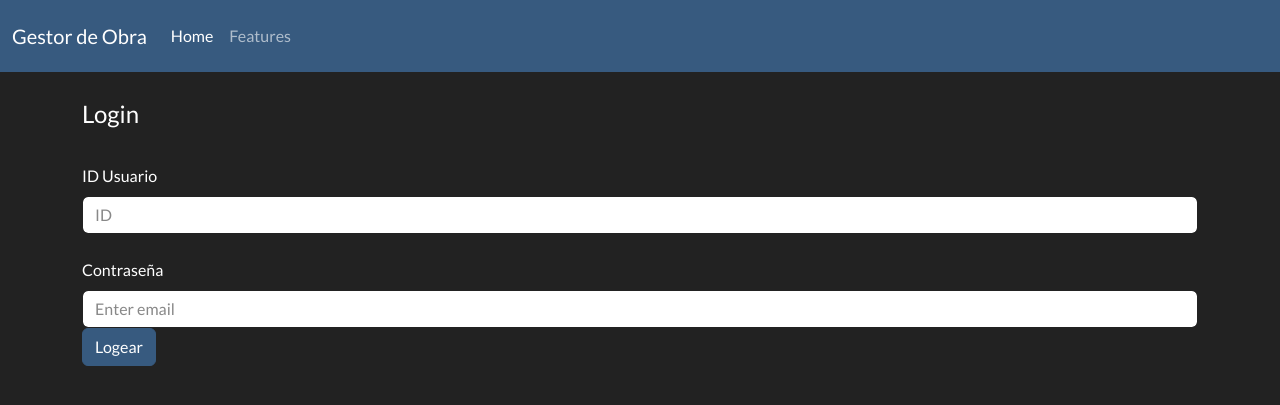
After one commit to KanaRC95/gestorObra, a Flask app: page /login in a window 1280 px wide. The commit adds this page. Shown: the top 405 px of the page. Run offline with Flask 2, Linux system fonts and the light colour scheme; some libraries are stand-ins or nearby versions.

Commit message:
30 Agosto 2022

```diff
--- a/App.py
+++ b/App.py
@@ -1,5 +1,10 @@
 from flask import Flask, render_template, request, url_for, flash, redirect
+from flask_login import login_manager, LoginManager, UserMixin, login_user
+from flask_wtf import FlaskForm
+from wtforms import StringField, PasswordField, SubmitField
 from pyravendb.store import document_store
+from werkzeug.security import check_password_hash, generate_password_hash
+from werkzeug.urls import url_parse
 
 # sudo /opt/lampp/lampp start
 # sudo /opt/lampp/lampp stop
@@ -8,10 +13,37 @@ store = document_store.DocumentStore(urls=["http://localhost:8080"], database="g
 store.initialize()
 
 app = Flask(__name__, template_folder="templates")
+app.config['SECRET_KEY'] = '7110c8ae51a4b5af97be6534caef90e4bb9bdcb3380af008f90b23a5d1616bf319bc298105da20fe'
+
+
+class User(UserMixin):
+    def __init__(self, id, name, email, password, is_admin=False):
+        self.id = id
+        self.name = name
+        self.email = email
+        self.password = generate_password_hash(password)
+        self.is_admin = is_admin
+    def set_password(self, password):
+        self.password = generate_password_hash(password)
+    def check_password(self, password):
+        return check_password_hash(self.password, password)
+    def __repr__(self):
+        return '<User {}>'.format(self.email)
+
+@app.route('/login')
+def login ():
+    data = []
+    return render_template('login.html', contacts=data)
+
+
 @app.route('/')
 def index ():
     data = []
     return render_template('index.html', contacts=data)
 
+current_user = User("asd110","brian","a@a.com","1221321")
+
+
+
 if __name__=="__main__":
         app.run(port=3000,debug=True)
--- a/templates/layout.html
+++ b/templates/layout.html
@@ -7,7 +7,31 @@
     <link rel="stylesheet" href="{{url_for('static', filename='css/main.css')}}">
 </head>
 <body class="fondo">
+<nav class="navbar navbar-expand-lg navbar-dark bg-primary">
+  <div class="container-fluid">
+    <a class="navbar-brand" href="#">Gestor de Obra</a>
+    <button class="navbar-toggler" type="button" data-bs-toggle="collapse" data-bs-target="#navbarColor01" aria-controls="navbarColor01" aria-expanded="false" aria-label="Toggle navigation">
+      <span class="navbar-toggler-icon"></span>
+    </button>
+    <div class="collapse navbar-collapse" id="navbarColor01">
+      <ul class="navbar-nav me-auto">
+        <li class="nav-item">
+          <a class="nav-link active" href="#">Home
+            <span class="visually-hidden">(current)</span>
+          </a>
+        </li>
+        <li class="nav-item">
+          <a class="nav-link" href="#">Features</a>
+        </li>
+        <li class="nav-item">
 
+        </li>
+
+
+      </ul>
+    </div>
+  </div>
+</nav>
 
     <div class="container pt-4">
         {% block body %}
--- /dev/null
+++ b/templates/login.html
@@ -0,0 +1,26 @@
+{% extends "layout.html" %}
+{% block body %}
+<head>
+    <meta charset="UTF-8">
+    <title>Title</title>
+</head>
+<body>
+    <form action="/logear" method="POST" autocomplete="off">
+        <fieldset>
+            <legend>Login</legend>
+
+                <div class="form-group">
+                  <label for="exampleInputEmail1" class="form-label mt-4">ID Usuario</label>
+                  <input type="email" class="form-control" id="username" aria-describedby="emailHelp" placeholder="ID">
+
+                </div>
+                <div class="form-group">
+                  <label for="exampleInputEmail1" class="form-label mt-4">Contraseña</label>
+                  <input type="password" class="form-control" id="exampleInputEmail1" aria-describedby="emailHelp" placeholder="Enter email">
+                </div>
+            <button type="submit" class="btn btn-primary">Logear</button>
+        </fieldset>
+    </form>
+</body>
+</html>
+{% endblock %}
```
Also changed, not shown: templates/index.html (+2 -26 lines), templates/signup.html (added, +25 -0 lines), 1 other file.
